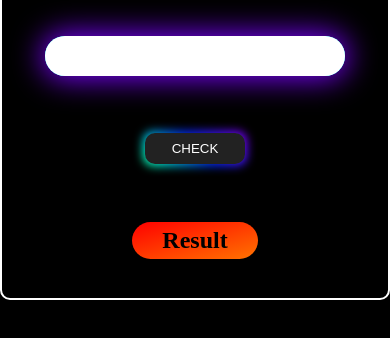
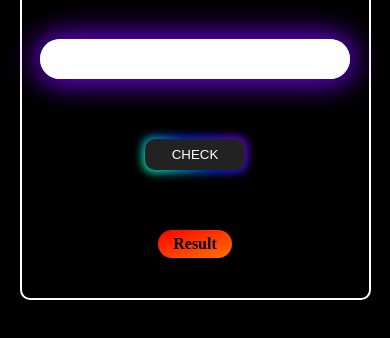
Before and after one commit to ayush-singh09/home_assignments, a plain HTML site: page find-five/index.html in a window 390 px wide. Shown: the part 322-660 px from the top of the page. Drawn offline with Linux system fonts and the light colour scheme.

Commit message:
Update style.css

```diff
--- a/find-five/style.css
+++ b/find-five/style.css
@@ -125,3 +125,18 @@ input{
   top: 0;
   border-radius: 10px;
 }
+/* responsiveness */
+
+
+@media (max-width:700px) {
+    .panel{
+        width: 90%;
+    }
+    .num{
+        width: 95%;
+    }
+    .res{
+        font-size: 16px;
+        padding: 5px 15px;
+    }
+}
```
